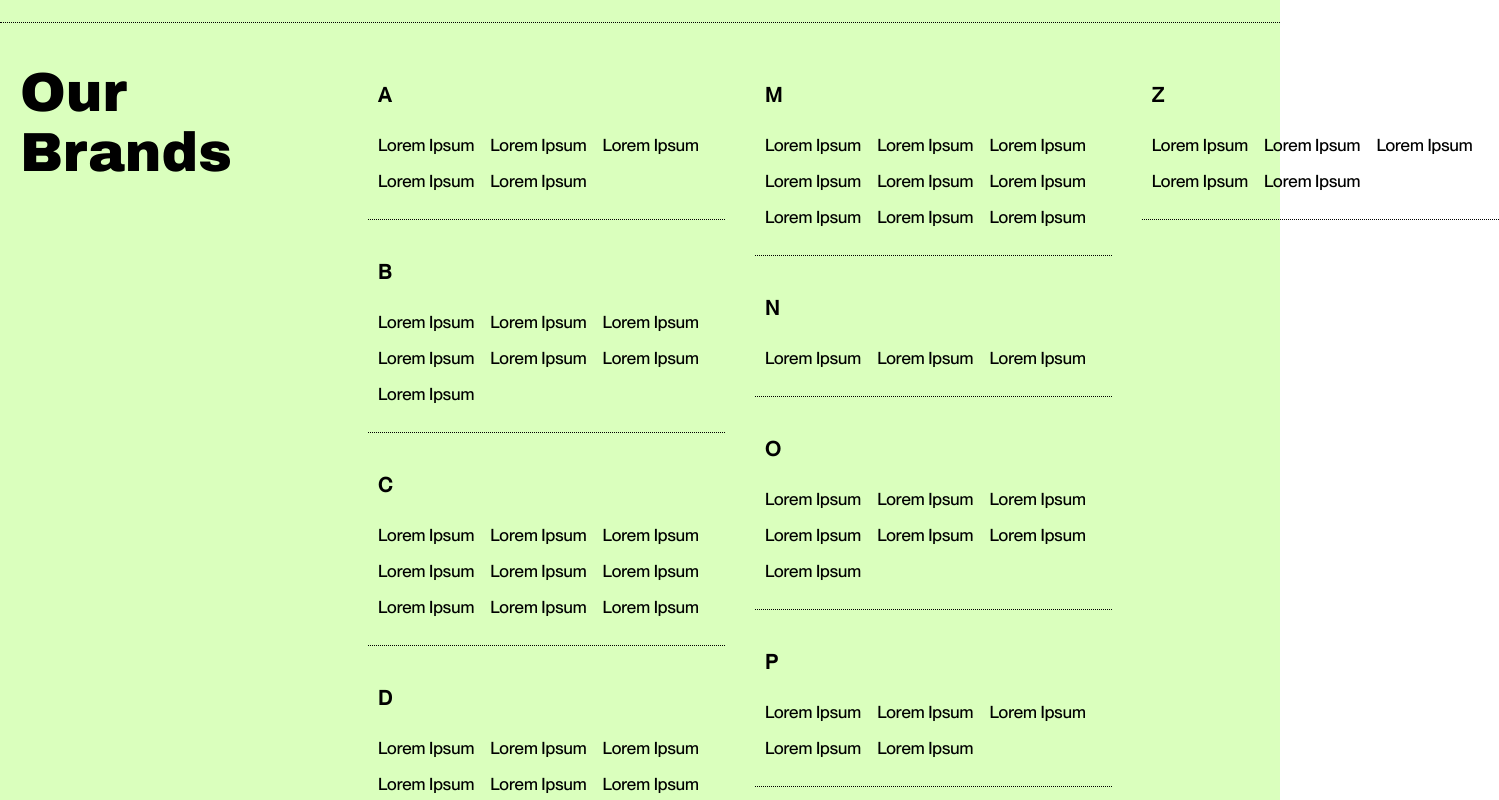
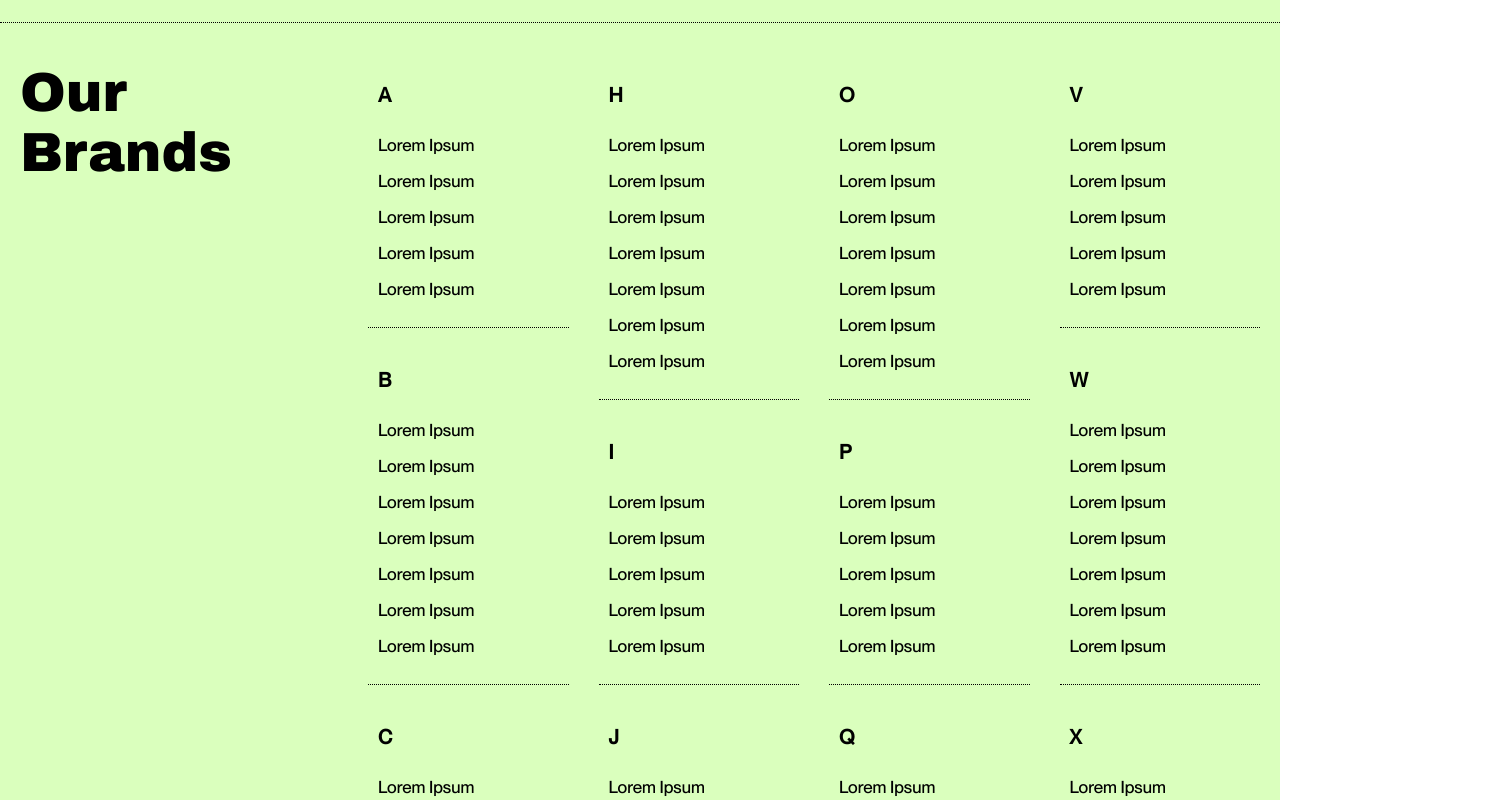
Before and after one commit to candyho-learning/view-source-assignment, a React (Vite) app: page / in a window 1280 px wide. Shown: the part 1920-2720 px from the top of the page, 1499 px wide, since content can reach past the window. Built offline with nearby package versions, Linux system fonts and the light colour scheme; a small style sheet from the web is missing; a web font is replaced by a local one.

Commit message:
fix: changed desktop brand names style from grid to flex

```diff
--- a/src/index.css
+++ b/src/index.css
@@ -322,6 +322,9 @@ section.submit-products {
 
   .brand-names {
     height: fit-content;
+    display: flex;
+    flex-direction: column;
+    flex-wrap: wrap;
   }
 
   .submit-products {
```
